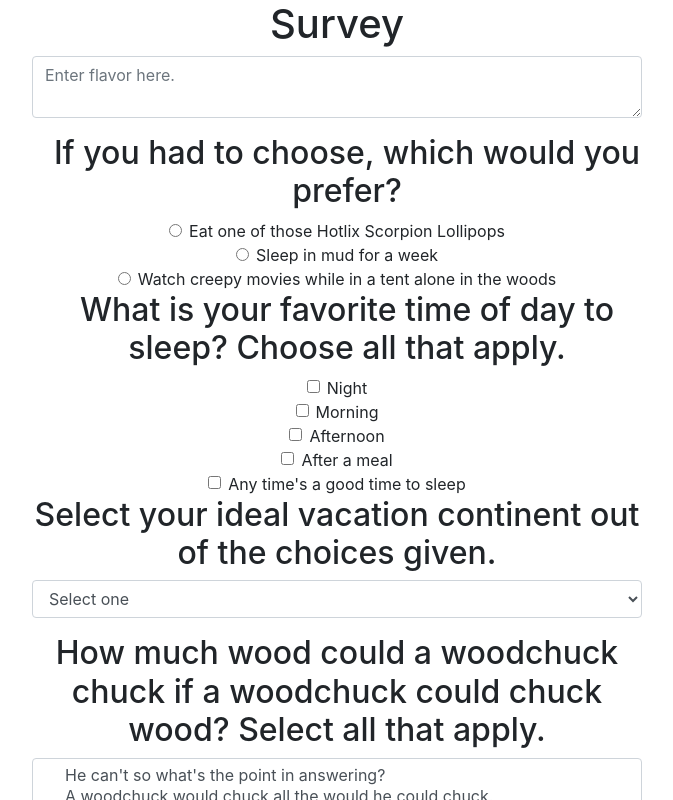
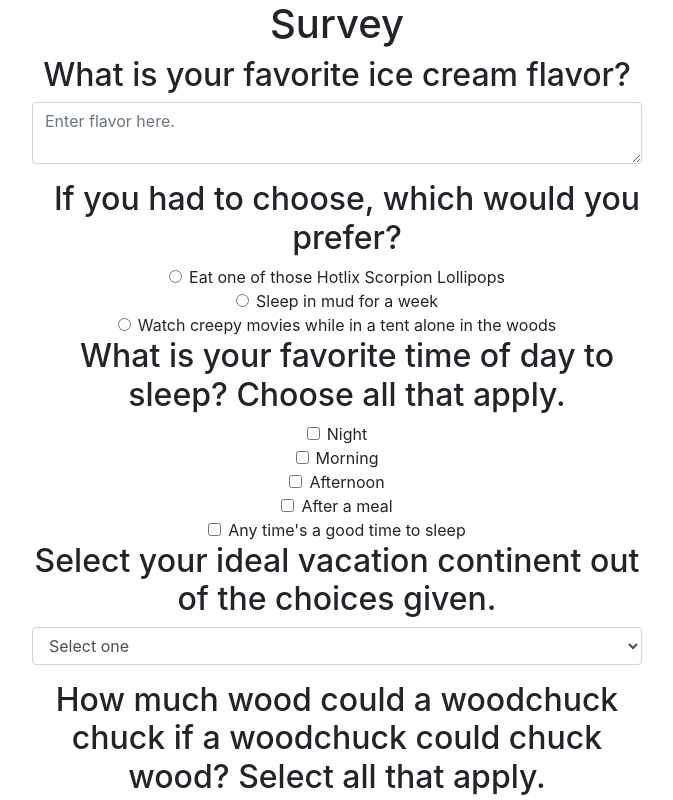
Before and after one commit to hmlyman/ReactSurveyApp, a React (Create React App) app in the folder survey-app/: page / in a window 1280 px wide. Both pictures are taken after typing "Sample", "name@example.com" into the empty fields and a click on the button "Continue". Shown: the top 800 px of the page, without its empty margins (303-976 px from the left). Built offline with nearby package versions, Linux system fonts and the light colour scheme.

Commit message:
Text area question working

```diff
--- a/survey-app/src/SurveyApp/inputs.js
+++ b/survey-app/src/SurveyApp/inputs.js
@@ -78,8 +78,14 @@ export const SurveyTextInput = (props) => {
     name: props.name ? props.name : `${inputType}_${props.key}`,
   };
   return inputType === "textarea" ? (
-    <textarea {...inputProps} />
+    <>
+      <h2>{props.question}</h2>
+      <textarea {...inputProps} />
+    </>
   ) : (
-    <input {...inputProps} />
+    <>
+      <h2>{props.question}</h2>
+      <input {...inputProps} />
+    </>
   );
 };
```
